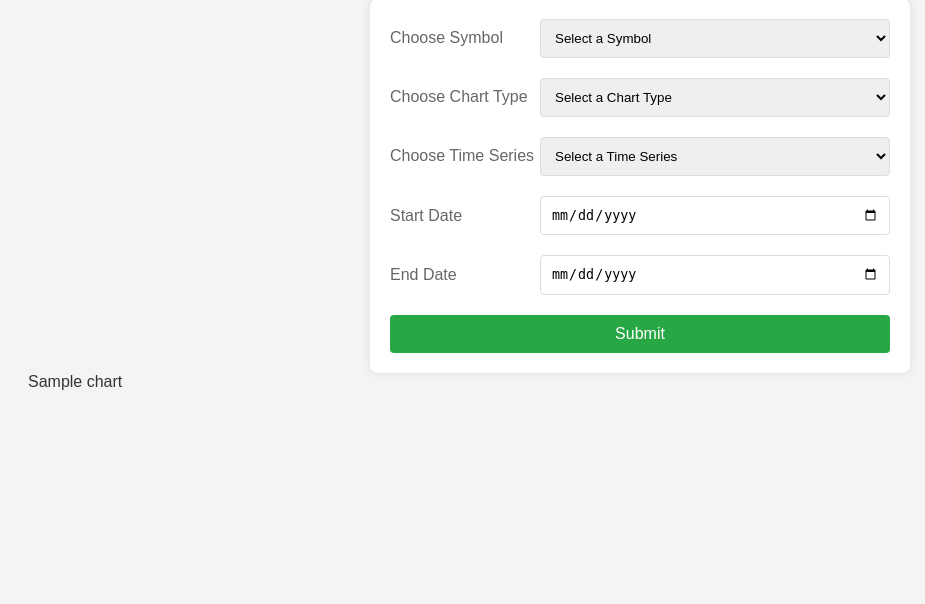
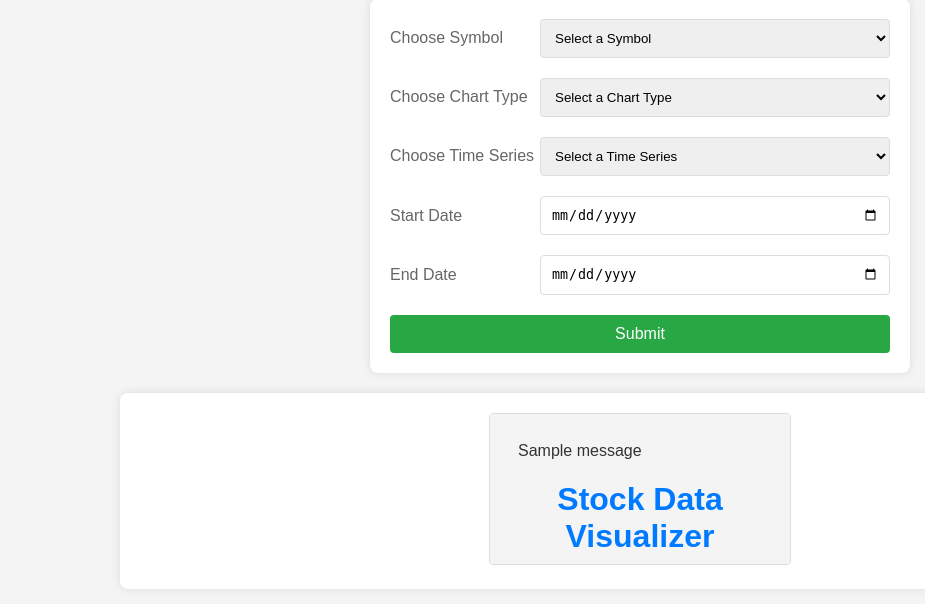
Before and after one commit to gerardl/stock-data-web, a Flask app: template templates/index.html in a window 1280 px wide. Shown: the part 127-731 px from the top of the page, without its empty margins (0-925 px from the left). Run offline with Flask 3, Linux system fonts and the light colour scheme; the template is opened without the code that fills it: most values are stand-ins (such as "Sample title", 1, 10 or a date in 2020); one stand-in notice (Sample message) is shown.

Commit message:
some style updates. chart working, sorta. need validation.

```diff
--- a/app.py
+++ b/app.py
@@ -8,7 +8,7 @@ PORT = 5001
 
 app = Flask(__name__)
 app.config["DEBUG"] = True
-app.secret_key = 'dev'
+app.config['SECRET_KEY'] = 'your secret key'
 
 # menu options
 app.stocks = []
@@ -36,9 +36,9 @@ def validate_inputs(symbol, chart_type, time_series, start_date, end_date) -> bo
     if not start_date or not end_date:
         flash('Start and End Date are required!')
         valid = False
-    # turn start_date and end_date into datetime objects and compare
-    start_date = datetime.strptime(start_date, '%Y-%m-%d')
-    end_date = datetime.strptime(end_date, '%Y-%m-%d')
+    # # turn start_date and end_date into datetime objects and compare
+    # start_date = datetime.strptime(start_date, '%Y-%m-%d')
+    # end_date = datetime.strptime(end_date, '%Y-%m-%d')
     if start_date > end_date:
         flash('End Date must be greater than or equal to Start Date!')
         valid = False
@@ -48,12 +48,15 @@ def validate_inputs(symbol, chart_type, time_series, start_date, end_date) -> bo
 
 @app.route('/', methods=['GET', 'POST'])
 def index():
+    chart = None
+
     if request.method == 'POST':
         symbol = request.form['symbol']
         chart_type = request.form['chart_type']
         time_series = request.form['time_series']
         start_date = request.form['start_date']
         end_date = request.form['end_date']
+
 
         if validate_inputs(symbol, chart_type, time_series, start_date, end_date):
             try:
@@ -65,6 +68,7 @@ def index():
                 av_service = AlphaVantageService(app.api_key)
                 start_date = datetime.strptime(start_date, '%Y-%m-%d')
                 end_date = datetime.strptime(end_date, '%Y-%m-%d')
+                # todo: pass type instead
                 if time_series == 'Intraday':
                     time_series = av_service.get_intraday(symbol, start_date, end_date)
                 elif time_series == 'Daily':
@@ -74,7 +78,7 @@ def index():
                 elif time_series == 'Monthly':
                     time_series = av_service.get_monthly(symbol, start_date, end_date)
                 chart_service = ChartService()
-                chart_service.create_chart(chart_type, time_series)
+                chart = chart_service.create_chart(chart_type, time_series)
             except Exception as e:
                 flash(str(e))
                 return redirect(url_for('index'))
@@ -87,6 +91,6 @@ def index():
         # except Exception as e:
         #     flash(str(e))
         #     return redirect(url_for('index'))
-    return render_template('index.html', stocks=app.stocks, chart_types=app.chart_types, time_series=app.time_series)
+    return render_template('index.html', stocks=app.stocks, chart_types=app.chart_types, time_series=app.time_series, chart=chart)
 
 app.run(host="0.0.0.0", port=PORT)
--- a/chart_service.py
+++ b/chart_service.py
@@ -23,5 +23,4 @@ class ChartService:
         chart.add('Low', low)
         chart.add('Close', close)
 
-        # show in browser with lxml
-        chart.render_in_browser()
+        return chart
--- a/static/style.css
+++ b/static/style.css
@@ -53,3 +53,20 @@ button[type=submit] {
 button[type=submit]:hover {
     background-color: #218838;
 }
+
+.chart {
+    background-color: white;
+    padding: 20px;
+    border-radius: 8px;
+    box-shadow: 0 0 10px rgba(0, 0, 0, 0.1);
+    max-width: 1000px;
+    margin: 20px auto;
+    text-align: center; /* Center the embed chart */
+}
+
+embed {
+    max-width: 100%;
+    height: auto; /* Adjust height automatically */
+    border: 1px solid #ddd; /* Optional border for the embed element */
+    border-radius: 4px; /* Rounded corners for the embed element */
+}
--- a/templates/base.html
+++ b/templates/base.html
@@ -2,15 +2,15 @@
 <html lang="en">
 <head>
     <meta charset="UTF-8">
-    <title>{% block title %} {% endblock %} - FlaskApp</title>
+    <title>Stock Data Visualizer</title>
     <link rel="stylesheet" href="{{ url_for('static', filename='style.css') }}">
 </head>
 <body>
+    {% for message in get_flashed_messages() %}
+        <div class="alert">{{ message }}</div>
+    {% endfor %}
+    <h1>Stock Data Visualizer</h1>
     <div class="container">
-        {% for message in get_flashed_messages() %}
-            <div class="alert">{{ message }}</div>
-        {% endfor %}
-
         {% block content %} {% endblock %}
     </div>
 </body>
--- a/templates/index.html
+++ b/templates/index.html
@@ -1,7 +1,6 @@
 {% extends 'base.html' %}
 
 {% block content %}
-<h1>Stock Data Visualizer</h1>
 <form action="{{ url_for('index') }}" method="post">
     <div class="form-field">
         <label for="symbol">Choose Symbol</label>
@@ -46,10 +45,10 @@
     <button type="submit">Submit</button>
 </form>
 
+{% if chart %}
 <div class="chart">
-    {% if chart %}
-    {{ chart }}
-    {% endif %}
+    <embed type="image/svg+xml" src={{chart.render_data_uri()|safe}} />
 </div>
+{% endif %}
 
 {% endblock %}
```
